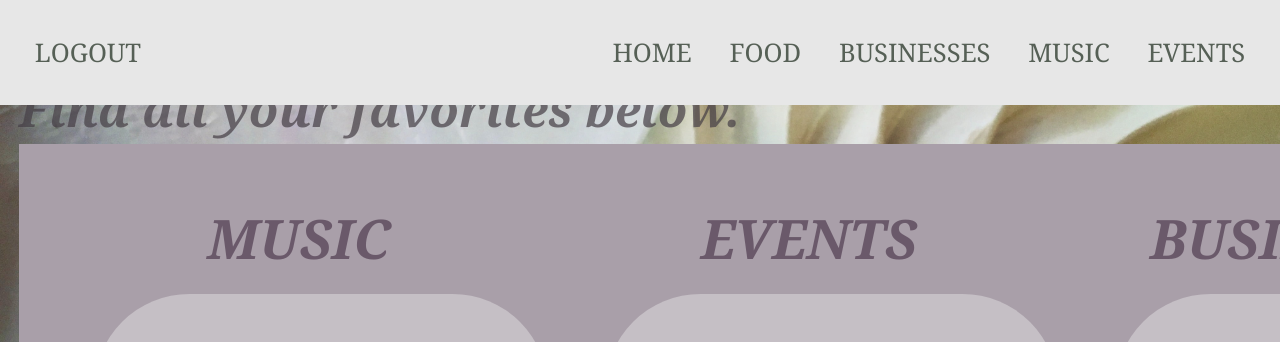
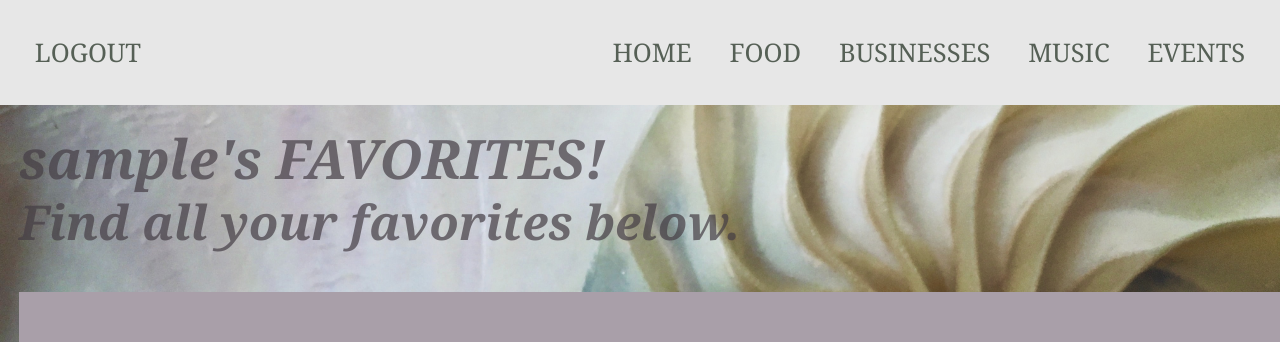
Before and after one commit to NotNanetteKaye/FullStack-capstone2022, a React (Create React App) app in the folder frontend/: page / in a window 1280 px wide. Shown: the top 342 px of the page. Built offline with nearby package versions, Linux system fonts and the light colour scheme; no server answers; sample sign-in values are in the browser's storage.

Commit message:
Fixed format in FavoritesPage.css

```diff
--- a/frontend/src/pages/FavoritesPage/FavoritesPage.css
+++ b/frontend/src/pages/FavoritesPage/FavoritesPage.css
@@ -10,6 +10,7 @@
     grid-area: heading;
     color: #443d44b3;
 }
+
 
 .faves {
     grid-area: faves;
@@ -58,13 +59,14 @@
 
 .favoritespage h1 {
     font: bold italic 3.4em Georgia, Times, "Times New Roman", serif;
+    margin-top: 27mm;
 }
 
 .favoritespage h2 {
     font: bold italic 3em Georgia, Times, "Times New Roman", serif;
     color: #443d44b3;
-    margin-bottom: 1mm;
-    margin-top: 15mm;
+    margin-bottom: 10mm;
+    margin-top: 45mm;
 }
 
 .favePresenters h3 {
```
